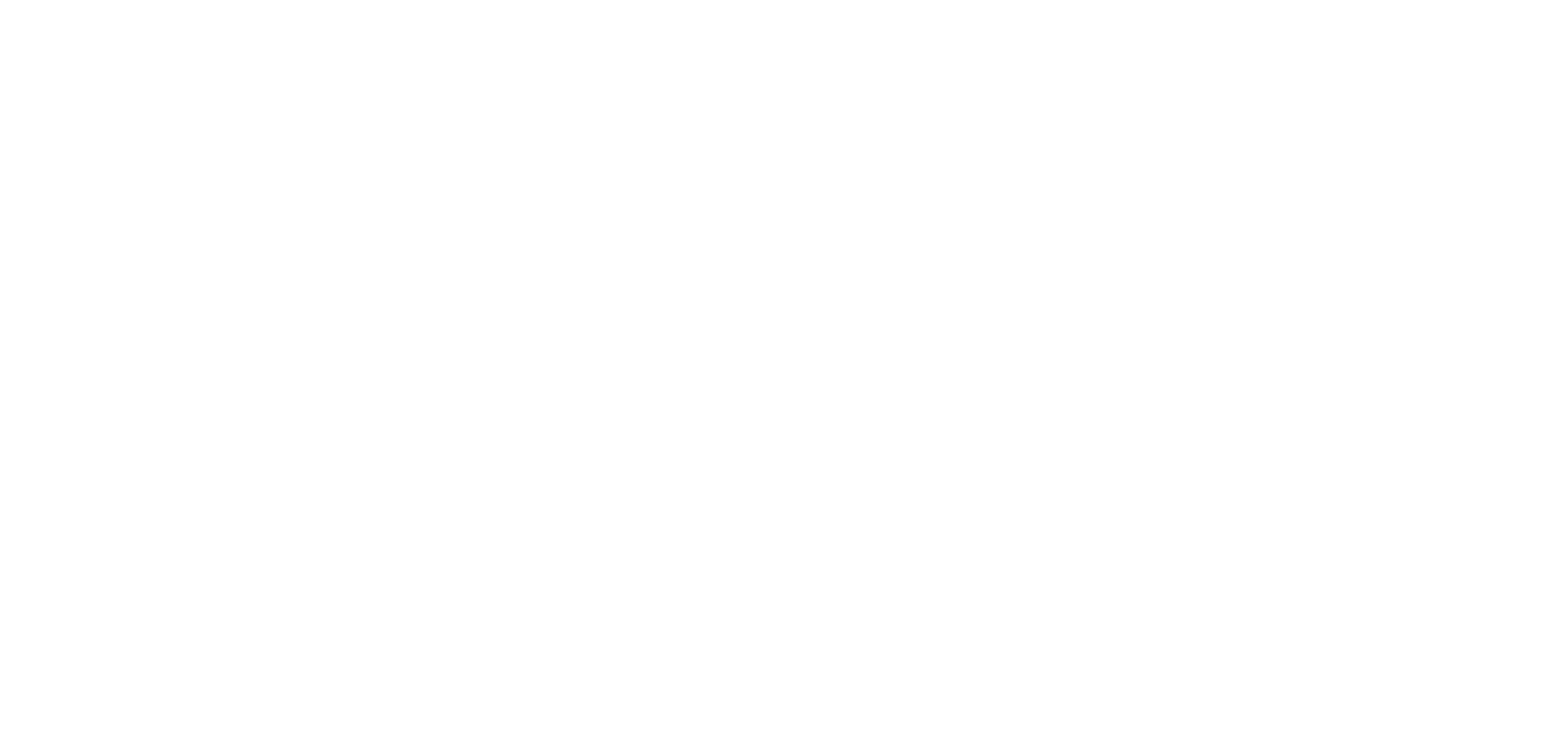
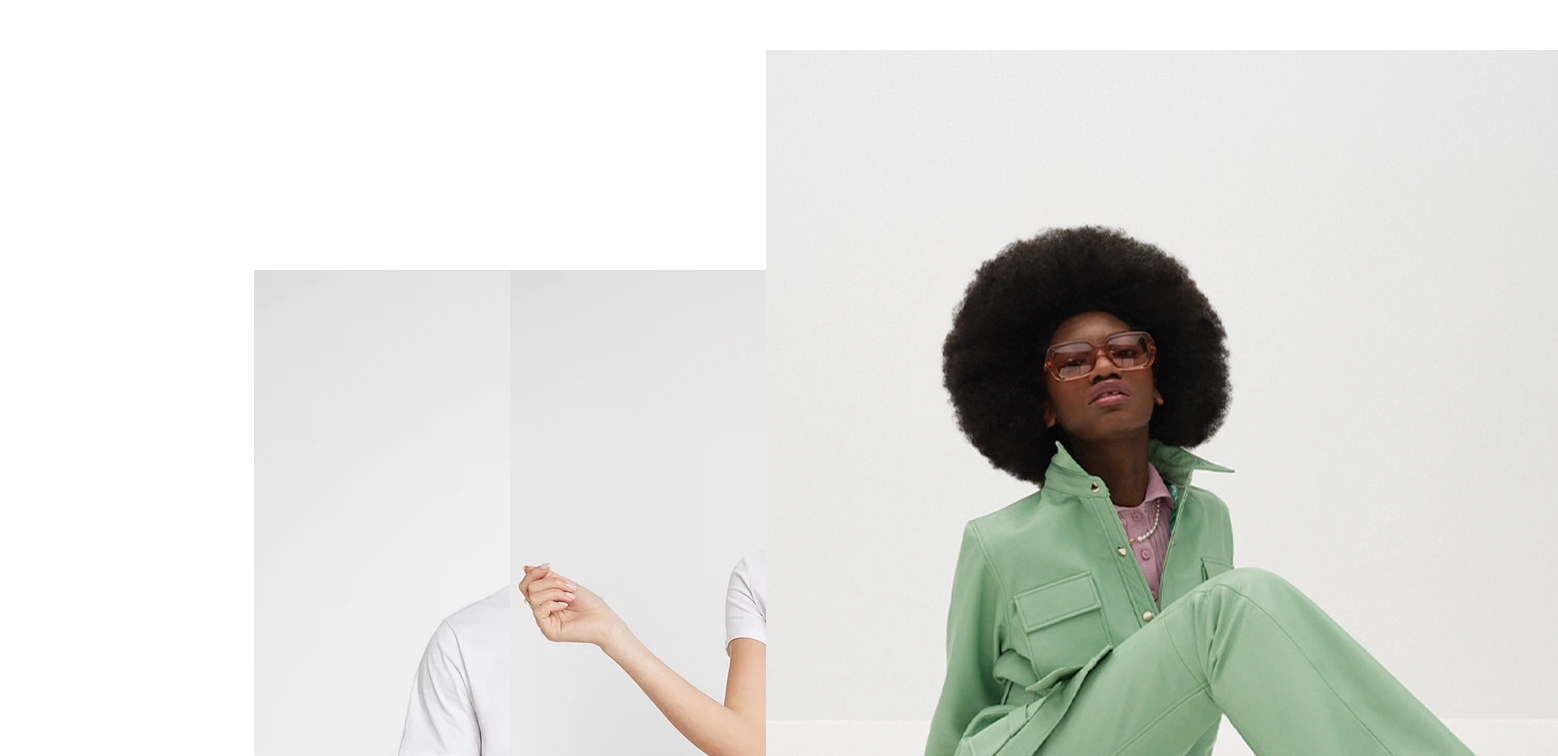
Before and after one commit to AlessandroVano/html-css-boolando, a plain HTML site: page index.html in a window 1280 px wide. Shown: the top 756 px of the page, 1558 px wide, since content can reach past the window. Drawn offline with Linux system fonts and the light colour scheme.

Commit message:
add image

```diff
--- a/css/main.css
+++ b/css/main.css
@@ -10,5 +10,11 @@
 .container {
         width: 60%;
         margin: 50px auto;
-        background: rgb(238, 221, 221);
+        ;
 }
+
+/* PRODUZIONE GRIGLIE */
+.colonna {
+    display:inline-block ;
+   width: calc(100% / 3);
+   margin: 0% -2px 30px;
--- a/index.html
+++ b/index.html
@@ -12,13 +12,13 @@
         <div class="container">
 
             <div class="colonna">
-
+               <img src="./img esercizio 5/1.webp" alt="Levis">
             </div>
             <div class="colonna">
-
+             <img src="./img esercizio 5/2.webp" alt="Guess">
             </div>
             <div class="colonna">
-
+                <img src="./img esercizio 5/3.webp" alt="Come zucchero filato">
             </div>
         </div>
 
```
